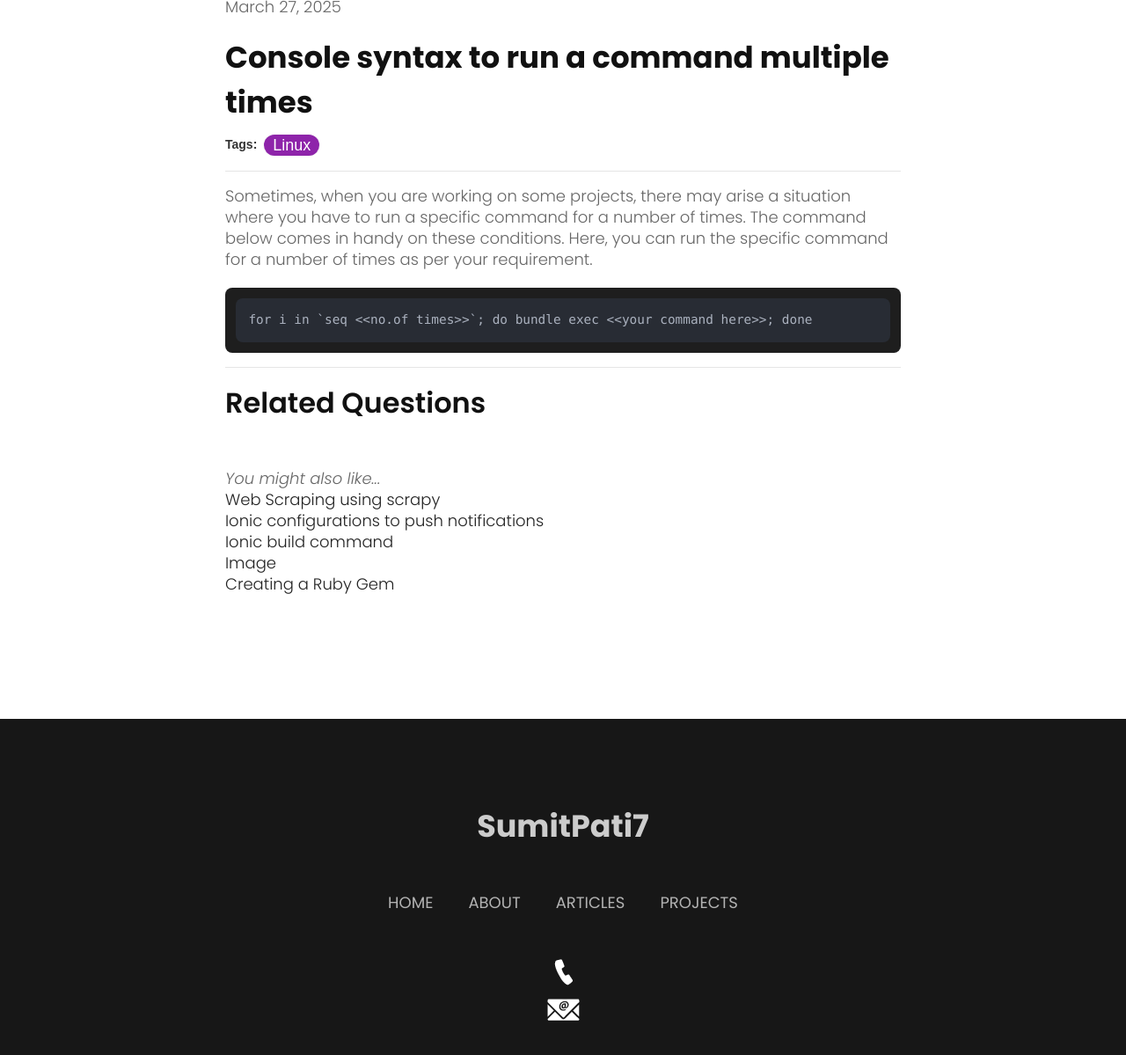
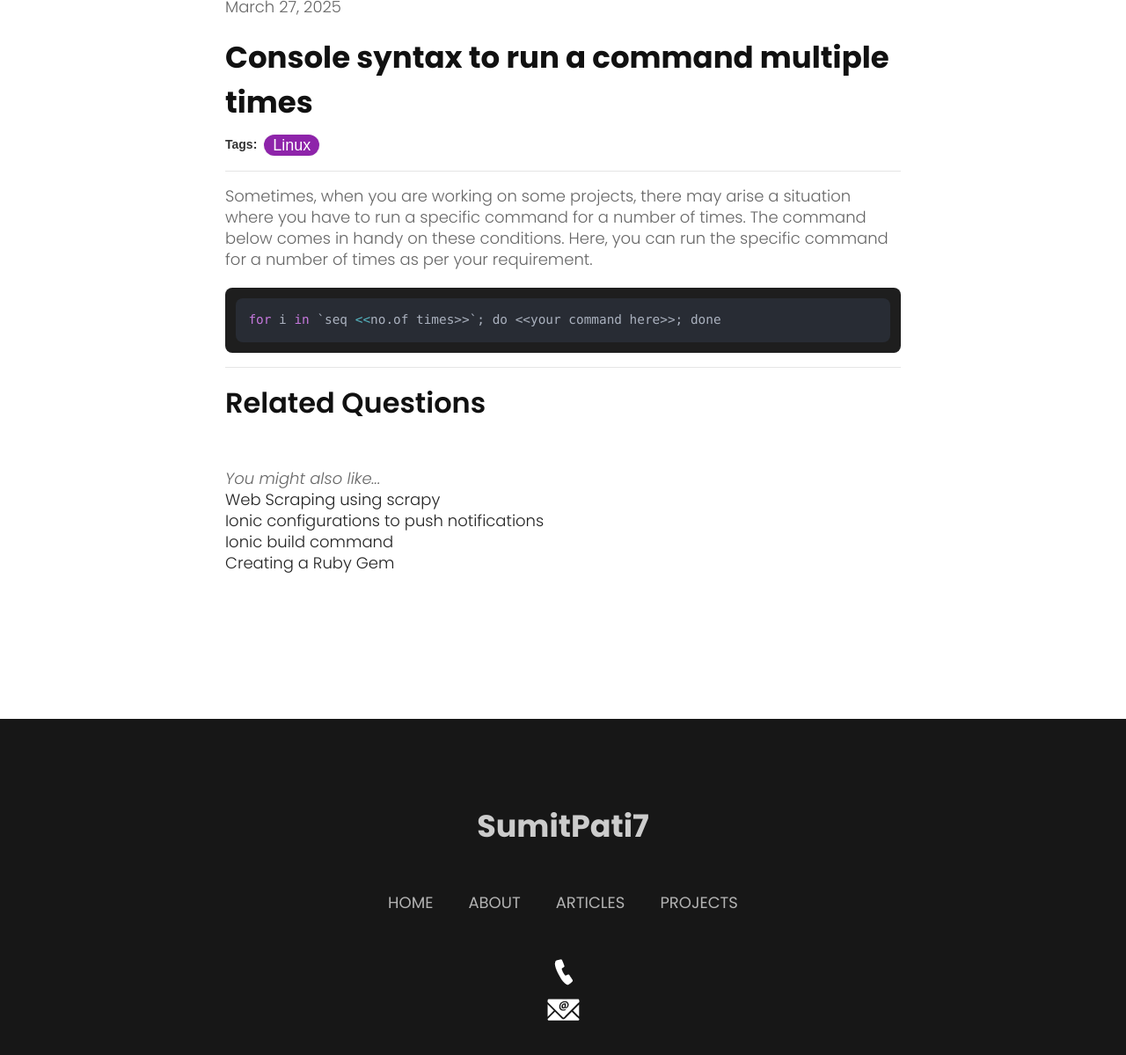
Before and after one commit to sumitpati7/blog, a Jekyll site: the page built from _posts/2025-03-27-console-syntax-to-run-a-command-multiple-times.md, in a window 1280 px wide, cut to the strip 83-1301 px from the top of the page. Shown: the top 1199 px of the strip at 88% size. Built offline with Jekyll 4.4.1, drawn with Linux system fonts in a browser that asks for light colours; nearby versions of some CDN libraries; some web fonts are replaced; comment, search, counter and statistics services are not loaded.

Commit message:
auto commit

````diff
--- a/_posts/2025-03-27-console-syntax-to-run-a-command-multiple-times.md
+++ b/_posts/2025-03-27-console-syntax-to-run-a-command-multiple-times.md
@@ -11,6 +11,6 @@ labels:
 ---
 Sometimes, when you are working on some projects, there may arise a situation where you have to run a specific command for a number of times. The command below comes in handy on these conditions. Here, you can run the specific command for a number of times as per your requirement.
 
+```shell
+for i in `seq <<no.of times>>`; do <<your command here>>; done
 ```
-for i in `seq <<no.of times>>`; do bundle exec <<your command here>>; done
-```
````
Also changed, not shown: _posts/2024-12-17-image.md (deleted, +0 -10 lines).
